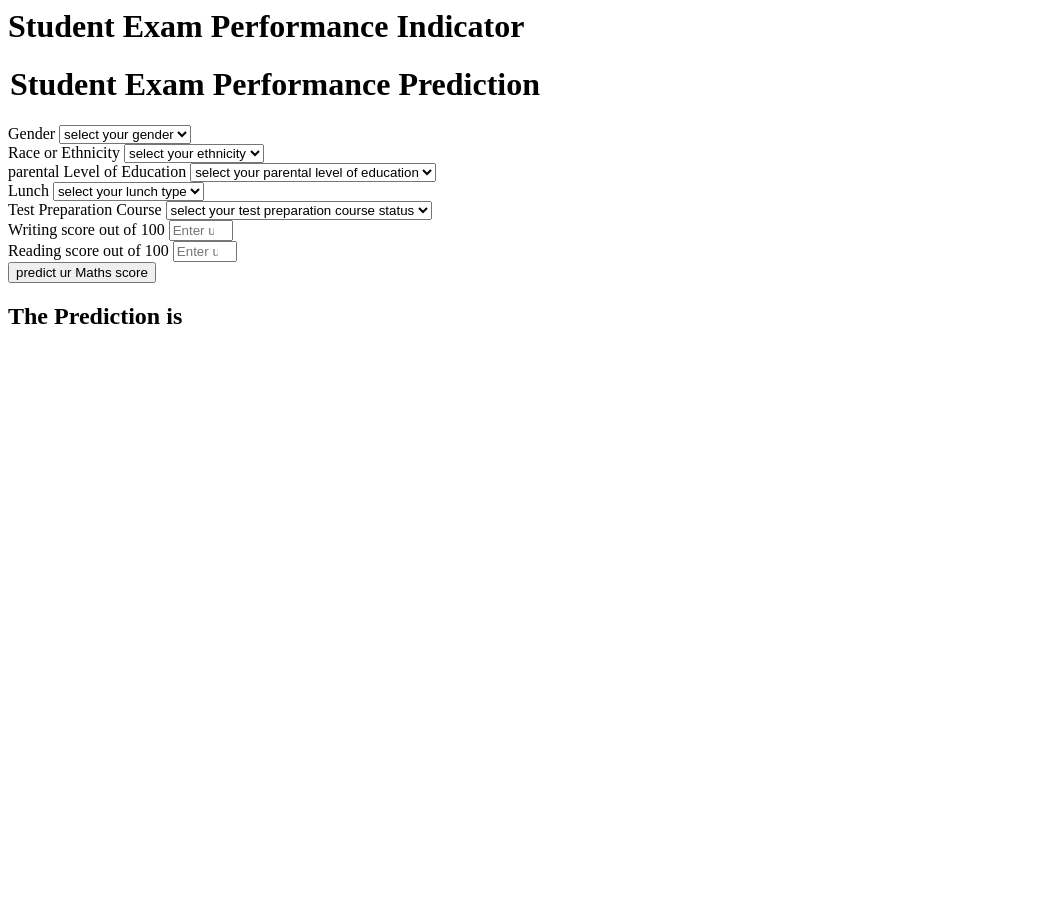
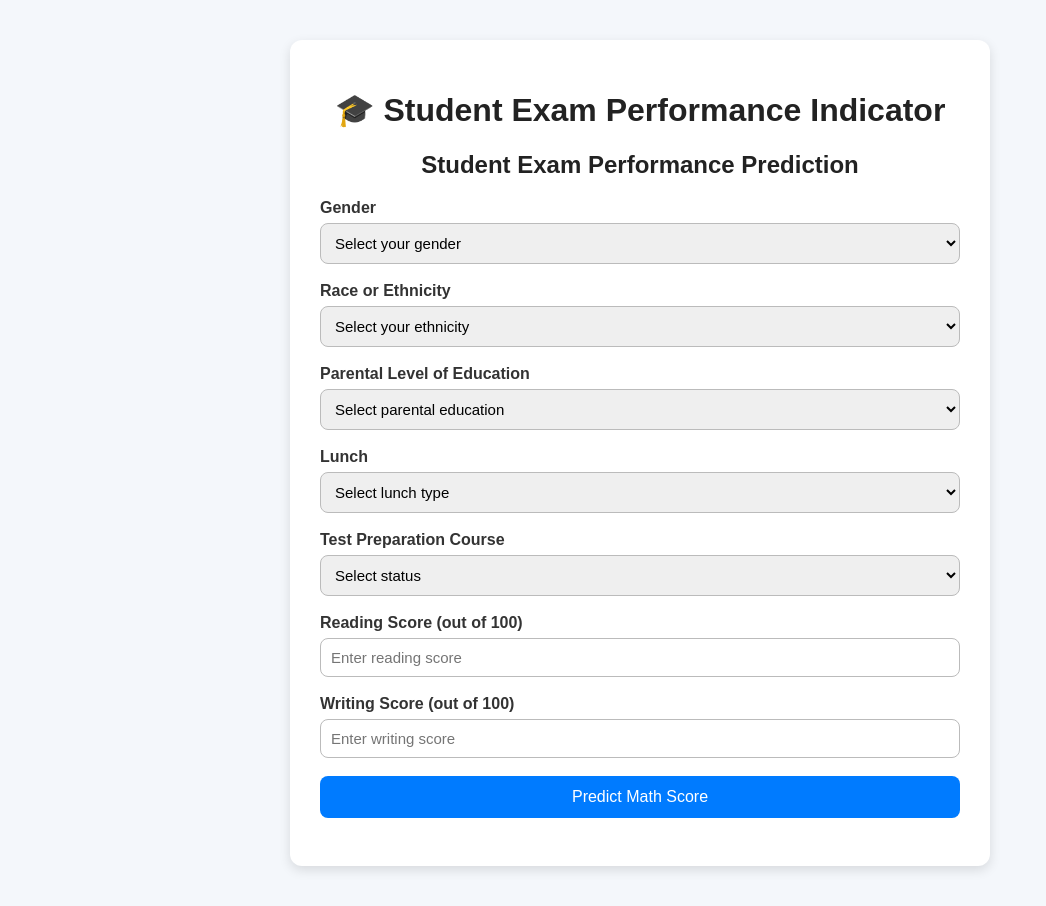
Before and after one commit to divyasreevemula918/mlproject, a Flask app: page /predictdata in a window 1280 px wide. Shown: the whole page, without its empty margins (0-1046 px from the left). Before the commit the page ends 324 px from the top, so only its background shows below. Run offline with Flask 3, Linux system fonts and the light colour scheme; parts of the project's set-up code (start-up, migrations or seed data) failed here and were passed over.

Commit message:
Fix template name

```diff
--- a/app.py
+++ b/app.py
@@ -1,31 +1,115 @@
-from flask import Flask,request,render_template
+# from flask import Flask,request,render_template
+# import numpy as np
+# import pandas as pd
+# from sklearn.preprocessing import StandardScaler
+# from src.pipeline.predict_pipeline import CustomData,PredictPipeline
+# application=Flask(__name__)
+# app=application
+# @app.route('/')
+# def home():
+#     return render_template('index.html')
+# # @app.route('/predictdata',methods=['GET','POST'])
+# # def predict_datapoint():
+# #     if request.method=='GET':
+# #         return render_template('home.html')
+# #     else:
+# #         data=CustomData(
+# #             gender=request.form.get('gender'),
+# #             race_ethnicity=request.form.get('race_ethnicity'),
+# #             parental_level_of_education=request.form.get('parental_level_of_education'),
+# #             lunch=request.form.get('lunch'),
+# #             test_preparation_course=request.form.get('test_preparation_course'),
+# #             reading_score=float(request.form.get('reading_score')),
+# #             writing_score=float(request.form.get('writing_score'))
+# #         )
+# #         pred_df=data.get_data_as_dataframe()
+# #         print(pred_df)
+# #         Predict_Pipeline=PredictPipeline()
+# #         results=Predict_Pipeline.predict(pred_df)
+# #         return render_template('home.html',results=results[0])
+# # if __name__=="__main__":
+# #     app.run(host='0.0.0.0',debug=True)
+# @app.route('/predictdata',methods=['GET','POST'])
+# def predict_datapoint():
+#     if request.method=='GET':
+#         return render_template('index.html')   # FIXED
+#     else:
+#         data=CustomData(
+#             gender=request.form.get('gender'),
+#             race_ethnicity=request.form.get('race_ethnicity'),
+#             parental_level_of_education=request.form.get('parental_level_of_education'),
+#             lunch=request.form.get('lunch'),
+#             test_preparation_course=request.form.get('test_preparation_course'),
+#             reading_score=float(request.form.get('reading_score')),
+#             writing_score=float(request.form.get('writing_score'))
+#         )
+
+#         pred_df=data.get_data_as_dataframe()
+#         Predict_Pipeline=PredictPipeline()
+#         results=Predict_Pipeline.predict(pred_df)
+
+#         return render_template('index.html', results=results[0])  # FIXED
+from flask import Flask, request, render_template
 import numpy as np
 import pandas as pd
-from sklearn.preprocessing import StandardScaler
-from src.pipeline.predict_pipeline import CustomData,PredictPipeline
-application=Flask(__name__)
-app=application
-@app.route('/')
+import pickle
+
+app = Flask(__name__)
+
+# Load model and preprocessor
+model = pickle.load(open("artifacts/model.pkl", "rb"))
+preprocessor = pickle.load(open("artifacts/preprocessor.pkl", "rb"))
+
+
+@app.route("/")
 def home():
-    return render_template('index.html')
-@app.route('/predictdata',methods=['GET','POST'])
-def predict_datapoint():
-    if request.method=='GET':
-        return render_template('home.html')
-    else:
-        data=CustomData(
-            gender=request.form.get('gender'),
-            race_ethnicity=request.form.get('race_ethnicity'),
-            parental_level_of_education=request.form.get('parental_level_of_education'),
-            lunch=request.form.get('lunch'),
-            test_preparation_course=request.form.get('test_preparation_course'),
-            reading_score=float(request.form.get('reading_score')),
-            writing_score=float(request.form.get('writing_score'))
-        )
-        pred_df=data.get_data_as_dataframe()
-        print(pred_df)
-        Predict_Pipeline=PredictPipeline()
-        results=Predict_Pipeline.predict(pred_df)
-        return render_template('home.html',results=results[0])
-if __name__=="__main__":
-    app.run(host='0.0.0.0',debug=True)
+    return render_template("home.html")
+
+
+@app.route("/predictdata", methods=["GET", "POST"])
+def predictdata():
+    if request.method == "GET":
+        return render_template("home.html")
+
+    try:
+        # Get form data
+        gender = request.form.get("gender")
+        race_ethnicity = request.form.get("race_ethnicity")
+        parental_level_of_education = request.form.get("parental_level_of_education")
+        lunch = request.form.get("lunch")
+        test_preparation_course = request.form.get("test_preparation_course")
+        reading_score = float(request.form.get("reading_score"))
+        writing_score = float(request.form.get("writing_score"))
+
+        # Create dataframe with exact column names
+        data = pd.DataFrame([{
+            "gender": gender,
+            "race_ethnicity": race_ethnicity,
+            "parental_level_of_education": parental_level_of_education,
+            "lunch": lunch,
+            "test_preparation_course": test_preparation_course,
+            "reading_score": reading_score,
+            "writing_score": writing_score
+        }])
+
+        # Transform input data
+        data_scaled = preprocessor.transform(data)
+
+        # Predict
+        pred = model.predict(data_scaled)[0]
+        pred = float(pred)
+
+        # Keep output within 0 to 100
+        pred = max(0, min(100, pred))
+
+        # Round result
+        pred = round(pred, 2)
+
+        return render_template("home.html", results=pred)
+
+    except Exception as e:
+        return render_template("home.html", results=f"Error: {str(e)}")
+
+
+if __name__ == "__main__":
+    app.run(host="0.0.0.0", port=5000, debug=True)
--- a/requirements.txt
+++ b/requirements.txt
@@ -7,4 +7,5 @@ catboost
 xgboost
 dill
 Flask
+gunicorn
 #-e .
--- a/templates/home.html
+++ b/templates/home.html
@@ -1,31 +1,95 @@
-<html>
+<!DOCTYPE html>
+<html lang="en">
+<head>
+    <meta charset="UTF-8">
+    <meta name="viewport" content="width=device-width, initial-scale=1.0">
+    <title>Student Exam Performance Indicator</title>
+    <style>
+        body {
+            font-family: Arial, sans-serif;
+            background: #f4f7fb;
+            margin: 0;
+            padding: 0;
+        }
+
+        .container {
+            width: 50%;
+            margin: 40px auto;
+            background: white;
+            padding: 30px;
+            border-radius: 12px;
+            box-shadow: 0 4px 12px rgba(0,0,0,0.12);
+        }
+
+        h1, h2 {
+            text-align: center;
+            color: #222;
+        }
+
+        .mb-3 {
+            margin-bottom: 18px;
+        }
+
+        label {
+            display: block;
+            margin-bottom: 6px;
+            font-weight: bold;
+            color: #333;
+        }
+
+        .form-control {
+            width: 100%;
+            padding: 10px;
+            border: 1px solid #bbb;
+            border-radius: 8px;
+            font-size: 15px;
+            box-sizing: border-box;
+        }
+
+        .btn {
+            width: 100%;
+            padding: 12px;
+            background: #007bff;
+            color: white;
+            border: none;
+            border-radius: 8px;
+            font-size: 16px;
+            cursor: pointer;
+        }
+
+        .btn:hover {
+            background: #0056b3;
+        }
+
+        .result {
+            margin-top: 25px;
+            text-align: center;
+            font-size: 24px;
+            font-weight: bold;
+            color: green;
+        }
+    </style>
+</head>
 <body>
-        <div class="login">
-            <h1>Student Exam Performance Indicator</h1>
-            <form action="{{ url_for('predict_datapoint') }}" method="post">
-                <h1>
-                    <legend>Student Exam Performance Prediction</legend>
+    <div class="container">
+        <h1>🎓 Student Exam Performance Indicator</h1>
+        <h2>Student Exam Performance Prediction</h2>
 
-                </h1>
+        <form action="/predictdata" method="post">
+
             <div class="mb-3">
-                    <label class="form-label">Gender</label>
-                    <select class="form-control" name="gender" placeholder="Enter your gender" required>
-                        <option class="placeholder" selected disabled value="">select your gender</option>
-                        <option value="male">
-                            Male
+                <label>Gender</label>
+                <select class="form-control" name="gender" required>
+                    <option disabled selected value="">Select your gender</option>
+                    <option value="male">Male</option>
+                    <option value="female">Female</option>
+                </select>
+            </div>
 
-                        </option>
-                        <option value="female">
-                            female
-
-                        </option>
-                    </select>
-
-                </div>
             <div class="mb-3">
-                    <label class ="form-label">Race or Ethnicity</label>
-                    <select class="form-control" name="race_ethnicity" placeholder="Enter your race or ethnicity" required>
-                        <option class="placeholder" selected disabled value="">select your ethnicity</option>
+                <label>Race or Ethnicity</label>
+                <select class="form-control" name="race_ethnicity" required>
+                    <option disabled selected value="">Select your ethnicity</option>
                     <option value="group A">Group A</option>
                     <option value="group B">Group B</option>
                     <option value="group C">Group C</option>
@@ -35,9 +99,9 @@
             </div>
 
             <div class="mb-3">
-                        <label class="form-label">parental Level of Education</label>
-                        <select class="form-control" name="parental_level_of_education" placeholder="Enter your parental level of education" required>
-                            <option class="placeholder" selected disabled value="">select your parental level of education</option>
+                <label>Parental Level of Education</label>
+                <select class="form-control" name="parental_level_of_education" required>
+                    <option disabled selected value="">Select parental education</option>
                     <option value="some high school">Some High School</option>
                     <option value="high school">High School</option>
                     <option value="some college">Some College</option>
@@ -46,42 +110,45 @@
                     <option value="master's degree">Master's Degree</option>
                 </select>
             </div>
+
             <div class="mb-3">
-                        <label class="form-label">Lunch</label>
-                        <select class="form-control" name="lunch" placeholder="Enter your lunch type" required>
-                            <option class="placeholder" selected disabled value="">select your lunch type</option>
+                <label>Lunch</label>
+                <select class="form-control" name="lunch" required>
+                    <option disabled selected value="">Select lunch type</option>
                     <option value="standard">Standard</option>
                     <option value="free/reduced">Free/Reduced</option>
                 </select>
             </div>
+
             <div class="mb-3">
-                        <label class="form-label">Test Preparation Course</label>
-                        <select class="form-control" name="test_preparation_course" placeholder="Enter your test preparation course status" required>
-                            <option class="placeholder" selected disabled value="">select your test preparation course status</option>
+                <label>Test Preparation Course</label>
+                <select class="form-control" name="test_preparation_course" required>
+                    <option disabled selected value="">Select status</option>
+                    <option value="completed">Completed</option>
                     <option value="none">None</option>
-                            <option value="completed">Completed</option>
                 </select>
             </div>
 
             <div class="mb-3">
-                        <label class="form-label">Writing score out of 100</label>
-                        <input class="form-control" type="number" name="reading_score" placeholder="Enter ur reading score" min="0" max="100"/>
-
-                    </div>
-                    <div class="mb-3">
-                        <label class="form-label">Reading score out of 100</label>
-                        <input class="form-control" type="number" name="writing_score" placeholder="Enter ur reading score" min="0" max="100"/>
-
-                    </div>
-                    <div class="mb-3">
-                        <input class="btn btn-primary" type="submit" value="predict ur Maths score" required/>
-
+                <label>Reading Score (out of 100)</label>
+                <input class="form-control" type="number" name="reading_score" placeholder="Enter reading score" min="0" max="100" required>
             </div>
 
+            <div class="mb-3">
+                <label>Writing Score (out of 100)</label>
+                <input class="form-control" type="number" name="writing_score" placeholder="Enter writing score" min="0" max="100" required>
+            </div>
+
+            <div class="mb-3">
+                <input class="btn" type="submit" value="Predict Math Score">
+            </div>
         </form>
-            <h2>
-                The Prediction is {{results}}
-            </h2>
+
+        {% if results is defined %}
+        <div class="result">
+            Predicted Math Score: {{ results }}
+        </div>
+        {% endif %}
     </div>
 </body>
 </html>
--- a/templates/index.html
+++ /dev/null
@@ -1 +0,0 @@
-<h1> welcome to ml project</h1>
```
Also changed, not shown: application.py (+22 -20 lines), 2 other files. Lines whose indentation alone changed are shown as unchanged.
